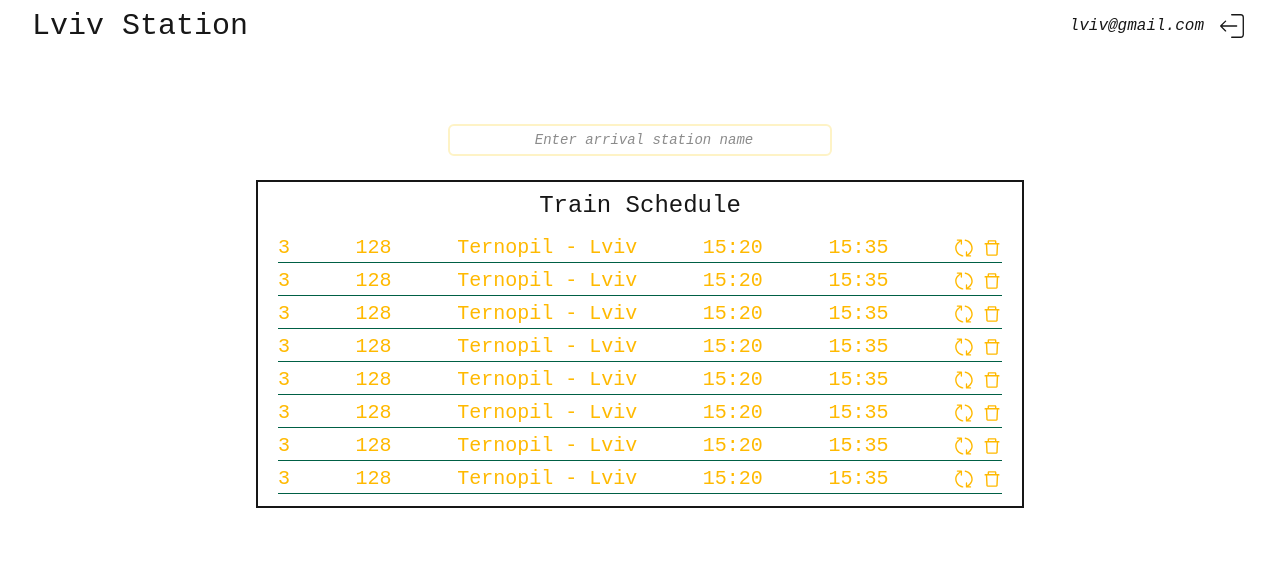
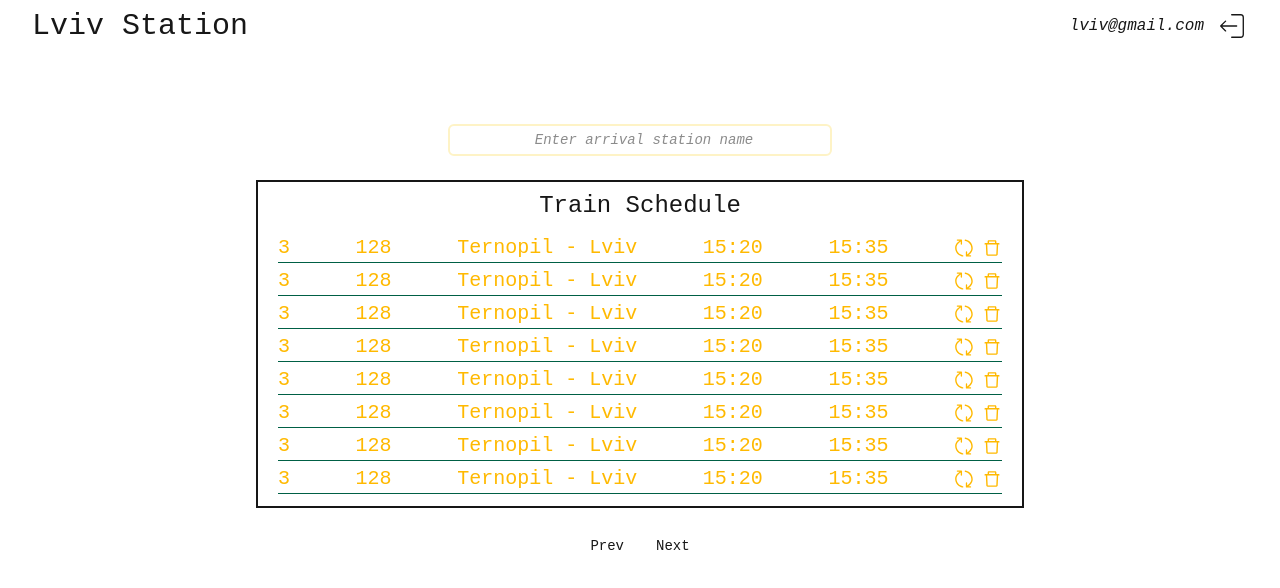
Before and after one commit to Arsen13/train-schedule, a Next.js app in the folder frontend/: page / in a window 1280 px wide. Shown: the top 588 px of the page. Built offline with nearby package versions, Linux system fonts and the light colour scheme.

Commit message:
Create buttons for pagination

```diff
--- a/frontend/app/page.tsx
+++ b/frontend/app/page.tsx
@@ -1,4 +1,5 @@
 import Navbar from "@/components/navbar/Navbar";
+import PaginationButtons from "@/components/records/PaginationBtn";
 import Records from "@/components/records/Records";
 import SearchField from "@/components/searchField/SearchField";
 
@@ -10,6 +11,7 @@ export default function Home() {
       <div className="max-w-3xl flex items-center gap-6 flex-col mt-20  mx-auto">
         <SearchField />
         <Records />
+        <PaginationButtons />
       </div>
     </>
   );
--- /dev/null
+++ b/frontend/components/records/PaginationBtn.tsx
@@ -0,0 +1,20 @@
+"use client";
+
+export default function PaginationButtons() {
+  return (
+    <div className="flex justify-center gap-4">
+      <button
+        onClick={() => {}}
+        className="cursor-pointer rounded-md px-2 py-1 text-sm duration-500 hover:bg-amber-600"
+      >
+        Prev
+      </button>
+      <button
+        onClick={() => {}}
+        className="cursor-pointer rounded-md px-2 py-1 text-sm duration-500 hover:bg-amber-600"
+      >
+        Next
+      </button>
+    </div>
+  );
+}
```
